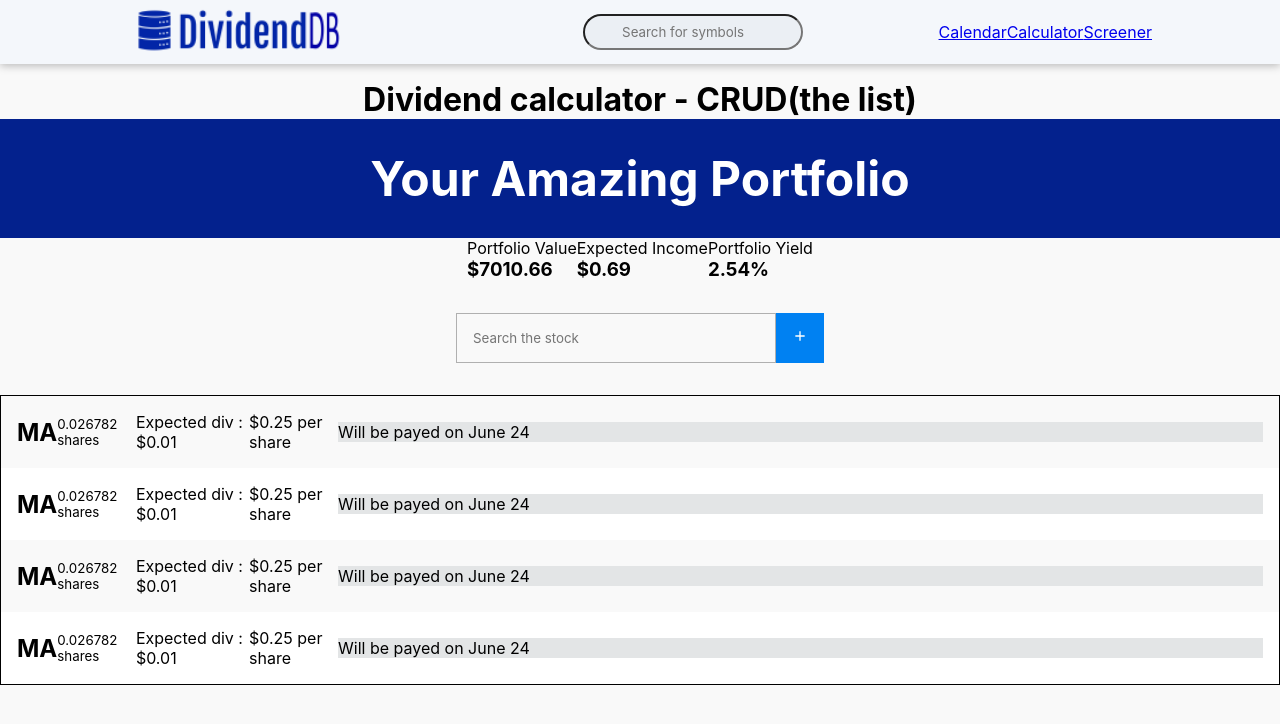
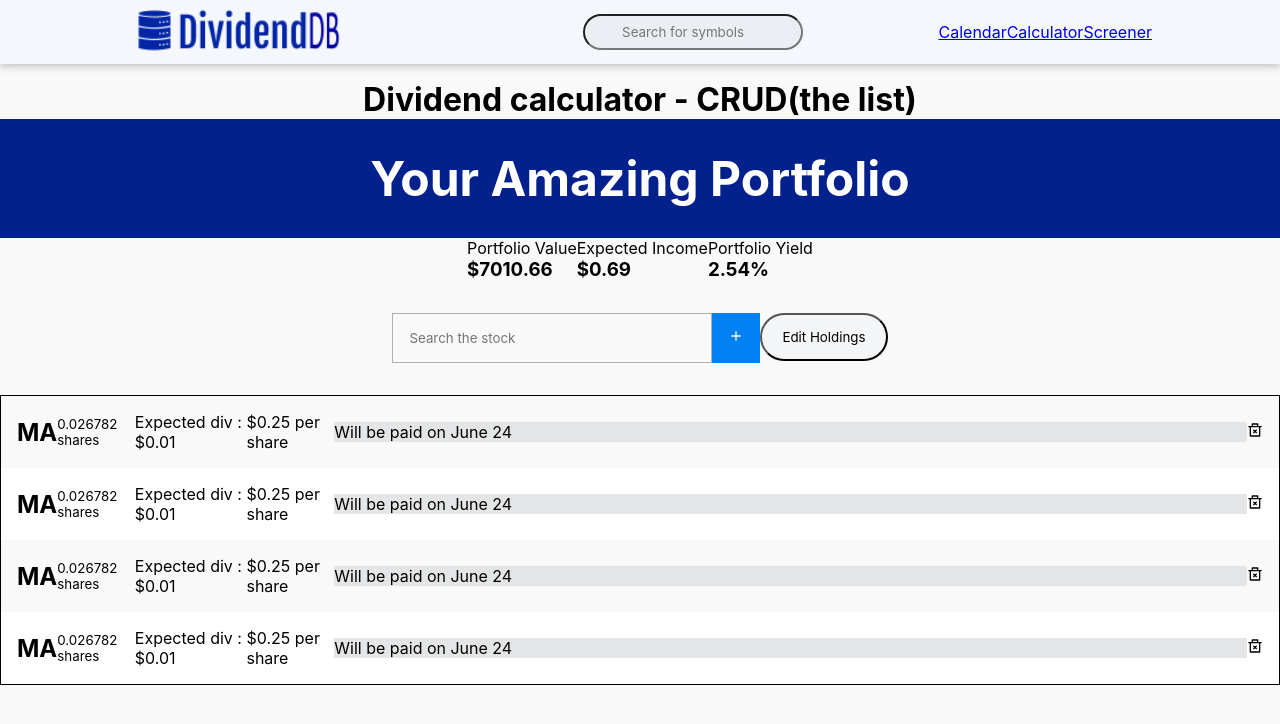
Before and after one commit to jiseong-choi/oxinion-finance, a React (Create React App) app in the folder client/: page /calculator in a window 1280 px wide. Shown: the top 724 px of the page. Built offline with nearby package versions, Linux system fonts and the light colour scheme.

Commit message:
add more style

```diff
--- a/client/src/components/common/StockInsert/StockInsert.tsx
+++ b/client/src/components/common/StockInsert/StockInsert.tsx
@@ -1,6 +1,11 @@
 import React from "react";
 import { MdAdd } from "react-icons/md";
-import { InsertInput, AddButton, InsertForm } from "./styles";
+import {
+  InsertInput,
+  AddButton,
+  InsertForm,
+  EditHoldingsButton,
+} from "./styles";
 
 const StockInsert = () => {
   return (
@@ -9,6 +14,7 @@ const StockInsert = () => {
       <AddButton type="submit">
         <MdAdd />
       </AddButton>
+      <EditHoldingsButton>Edit Holdings</EditHoldingsButton>
     </InsertForm>
   );
 };
--- a/client/src/components/common/StockInsert/styles.ts
+++ b/client/src/components/common/StockInsert/styles.ts
@@ -29,3 +29,16 @@ export const AddButton = styled.button`
     background: #0f55de;
   }
 `;
+
+export const EditHoldingsButton = styled.button`
+  width: auto;
+  height: 48px;
+  min-width: 48px;
+  min-height: auto;
+  border-radius: 24px;
+  padding: 0.75rem 1.25rem;
+  background-color: #f4f5f7;
+  color: #000;
+  font-weight: 400;
+  cursor: pointer;
+`;
--- a/client/src/components/common/StockItem/StockItem.tsx
+++ b/client/src/components/common/StockItem/StockItem.tsx
@@ -1,5 +1,6 @@
 import React from "react";
-import { StockAlert, StockListItem } from "./styles";
+import { RiDeleteBin2Line } from "react-icons/ri";
+import { StockAlert, StockListItem, RemoveBox } from "./styles";
 
 const StockItem = () => {
   return (
@@ -9,7 +10,10 @@ const StockItem = () => {
 
       <div>Expected div : $0.01</div>
       <div>$0.25 per share</div>
-      <StockAlert>Will be payed on June 24</StockAlert>
+      <StockAlert>Will be paid on June 24</StockAlert>
+      <RemoveBox>
+        <RiDeleteBin2Line />
+      </RemoveBox>
     </StockListItem>
   );
 };
--- a/client/src/components/common/StockItem/styles.ts
+++ b/client/src/components/common/StockItem/styles.ts
@@ -13,3 +13,7 @@ export const StockAlert = styled.p`
   background-color: #e3e5e6;
   width: 100%;
 `;
+
+export const Checkbox = styled.div``;
+
+export const RemoveBox = styled.div``;
```
